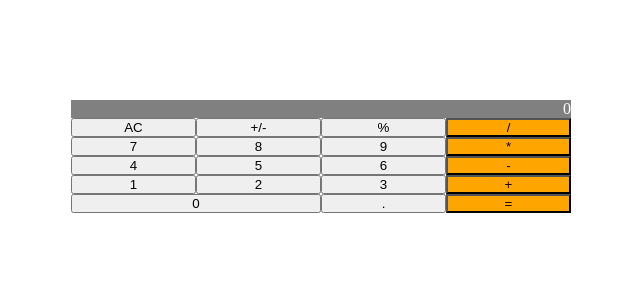
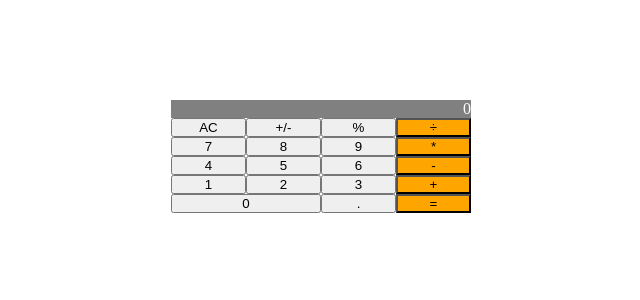
Before and after one commit to gabrielyea/math-magicians, a React (Create React App) app: page / in a window 1280 px wide. Shown: the top 300 px of the page, without its empty margins (319-959 px from the left). Built offline with nearby package versions, Linux system fonts and the light colour scheme; the HTML template or start-up script is replaced by a standard one.

Commit message:
Change statless function to statless class just to comply with req

```diff
--- a/src/App.js
+++ b/src/App.js
@@ -1,12 +1,15 @@
+import React from 'react';
 import Calculator from './components/Calculator';
 
-function App() {
-  return (
-    <div className="App">
-      <header className="App-header" />
+export default class App extends React.Component {
+  constructor(props) {
+    super(props);
+    this.state = {};
+  }
+
+  render() {
+    return (
       <Calculator />
-    </div>
-  );
+    );
+  }
 }
-
-export default App;
--- a/src/components/Calculator.js
+++ b/src/components/Calculator.js
@@ -10,7 +10,7 @@ export default class Calculator extends React.Component {
       currentValue: '0',
       numbers: Array.from(Array(10).keys()).reverse(),
       special: ['AC', '+/-', '%'],
-      operators: ['/', '*', '-', '+', '='],
+      operators: ['÷', '*', '-', '+', '='],
       decimalDot: '.',
     };
     this.clickHandler = this.clickHandler.bind(this);
--- a/src/components/calculatorStyle.scss
+++ b/src/components/calculatorStyle.scss
@@ -11,7 +11,7 @@
   margin: auto;
   margin-top: 100px;
   padding: 0;
-  width: 500px;
+  width: 300px;
   background-color: white;
   grid-template-areas:
     'dis dis dis dis'
```
Also changed, not shown: src/components/buttons/CalculatorBtn.js (+0 -12 lines).
